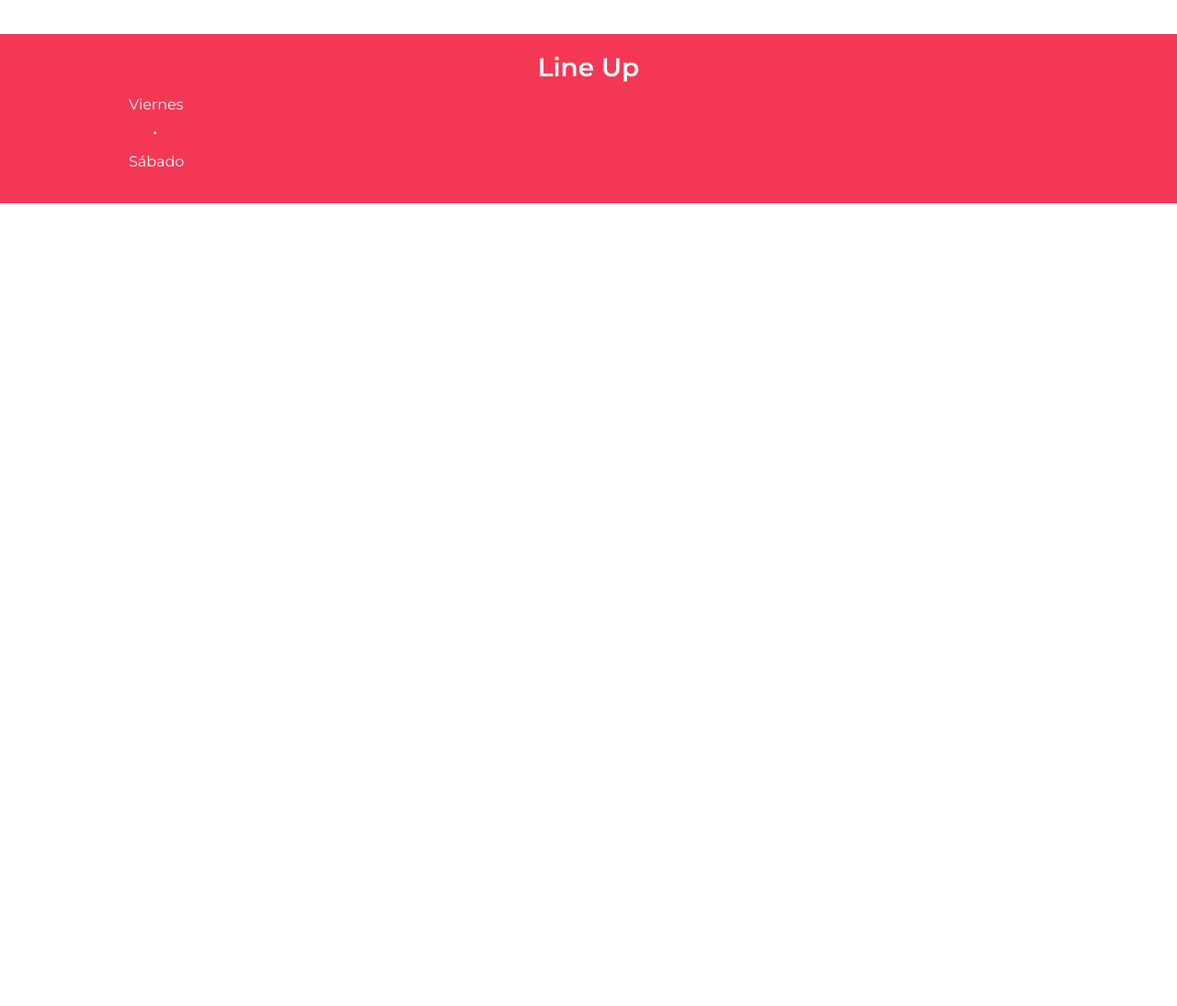
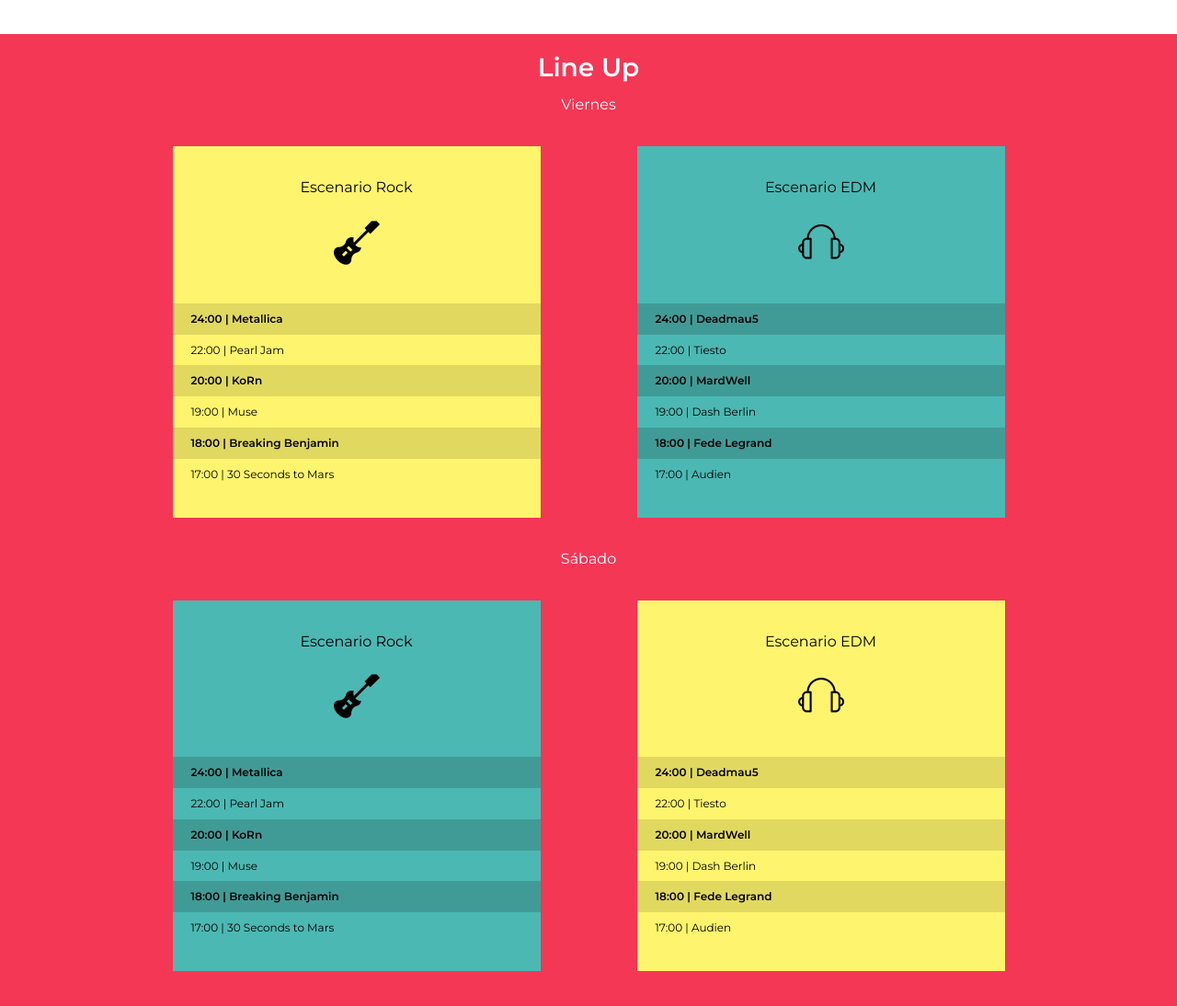
Before and after one commit to Dandy182/musicfest, a website: page index.html in a window 1280 px wide. Shown: the part 570-1664 px from the top of the page at 92% size. Before the commit the page ends 800 px from the top, so only its background shows below. Drawn offline with Linux system fonts and the light colour scheme.

Commit message:
fin del line up

```diff
--- a/index.html
+++ b/index.html
@@ -58,15 +58,58 @@
                 <h3>Line Up</h3>
                 <p>Viernes</p>
                 <div class="contenedorEvento">
-                    <div class="evento rock">
+                    <div class="evento rock amarillo">
+                        <p>Escenario Rock</p>
                         <ul class="list">
-                            <li></li>
+                            <li>24:00 | Metallica</li>
+                            <li>22:00 | Pearl Jam</li>
+                            <li>20:00 | KoRn</li>
+                            <li>19:00 | Muse</li>
+                            <li>18:00 | Breaking Benjamin</li>
+                            <li>17:00 | 30 Seconds to Mars</li>
                         </ul>
+                    </div>
 
+                    <div class="evento EDM verde">
+                        <p>Escenario EDM</p>
+                        <ul class="list">
+                            <li>24:00 | Deadmau5</li>
+                            <li>22:00 | Tiesto</li>
+                            <li>20:00 | MardWell</li>
+                            <li>19:00 | Dash Berlin</li>
+                            <li>18:00 | Fede Legrand</li>
+                            <li>17:00 | Audien</li>
+                        </ul>
                     </div>
 
                 </div>
                 <p>Sábado</p>
+                <div class="contenedorEvento">
+                    <div class="evento rock verde">
+                        <p class="title">Escenario Rock</p>
+                        <ul class="list">
+                            <li>24:00 | Metallica</li>
+                            <li>22:00 | Pearl Jam</li>
+                            <li>20:00 | KoRn</li>
+                            <li>19:00 | Muse</li>
+                            <li>18:00 | Breaking Benjamin</li>
+                            <li>17:00 | 30 Seconds to Mars</li>
+                        </ul>
+                    </div>
+
+                    <div class="evento EDM amarillo">
+                        <p class="title">Escenario EDM</p>
+                        <ul class="list">
+                            <li>24:00 | Deadmau5</li>
+                            <li>22:00 | Tiesto</li>
+                            <li>20:00 | MardWell</li>
+                            <li>19:00 | Dash Berlin</li>
+                            <li>18:00 | Fede Legrand</li>
+                            <li>17:00 | Audien</li>
+                        </ul>
+                    </div>
+
+                </div>
 
             </div>
         </main>
--- a/src/scss/layout/_lineUp.scss
+++ b/src/scss/layout/_lineUp.scss
@@ -5,4 +5,73 @@
     background-color: v.$rosa;
     padding:v.$spaced 0;
     color:v.$blanco;
+    p{
+        text-align: center;
+    }
 }
+
+.contenedorEvento{
+    margin: 0 auto;
+    @include m.flex(row, center, 1rem){
+        flex-wrap: wrap;
+        align-items: center;
+    }
+}
+
+
+.evento{
+    width: 400px;
+    padding:v.$spaced 0;
+    color:v.$negro;
+    margin: v.$spaced auto;
+
+    .list{
+        list-style: none;
+        padding: 0;
+        li{
+          padding:1rem 2rem;
+          font-size: 1.2rem;
+          font-family: v.$principalFont;
+        }
+    }
+
+    p::after{
+        content: '';
+        width: 100px;
+        height: 100px;
+        display: block;
+        z-index: 1;
+        background-position: center;
+        background-repeat: no-repeat;
+        background-size: contain;
+        margin:0 auto;
+    }
+}
+
+.rock p::after{
+    background-image: url('/build/img/icono_rock.png');
+}
+
+.EDM p::after{
+    background-image: url('/build/img/icono_edm.png');
+}
+
+.amarillo{
+    background-color: v.$amarillo;
+    .list{
+        & :nth-child(2n+1){
+            background-color: #e1d85f;
+            font-weight: 600;
+        }
+    }
+}
+
+.verde{
+    background-color: v.$verde;
+    .list{
+        & :nth-child(2n+1){
+            background-color: #409b96;
+            font-weight: 600;
+        }
+    }
+}
```
Also changed, not shown: build/css/app.css, build/css/layout/index.css, 2 other files.
